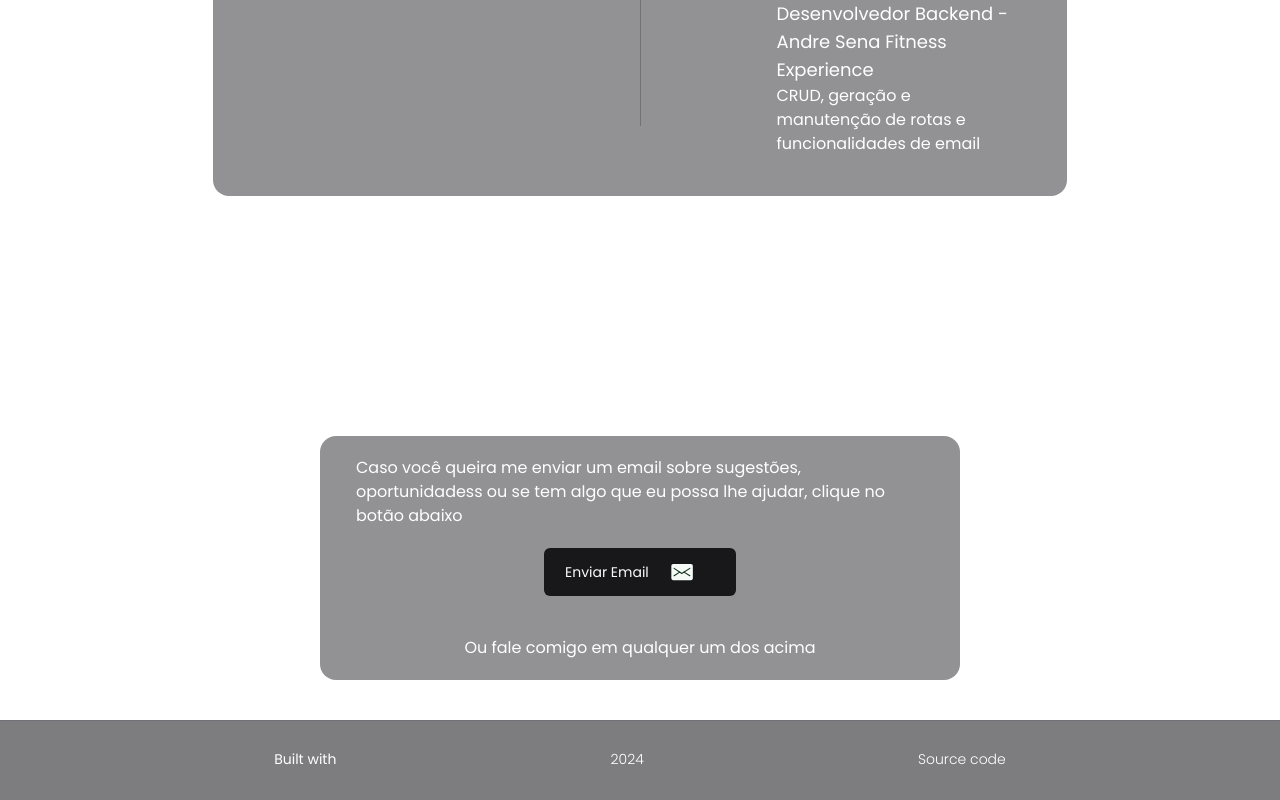
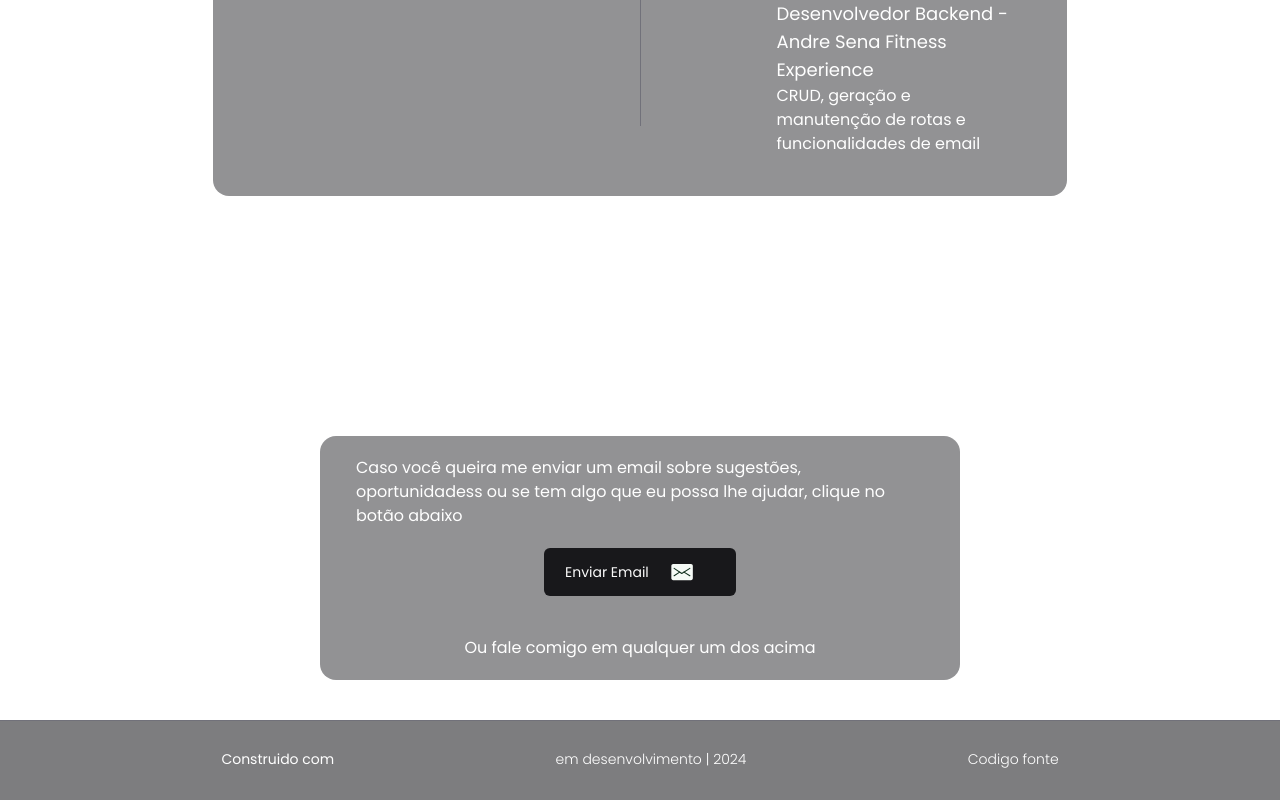
Before and after one commit to rdias66/next-portfolio, a Next.js app: page / in a window 1280 px wide. Shown: the part 3302-4102 px from the top of the page. Built offline with nearby package versions, Linux system fonts and the light colour scheme.

Commit message:
footer text data configured

```diff
--- a/src/app/data/texts-EN.tsx
+++ b/src/app/data/texts-EN.tsx
@@ -122,6 +122,12 @@ const TextsEN = () => {
     bottomContactText: 'Or contact me in any of the above',
   }
 
+  const footerTexts = {
+    hoverCardText: 'Built with',
+    yearStateText: 'in development  |  2024',
+    codeLinkText: 'Source code',
+  }
+
   return {
     headerTexts,
     homeTexts,
@@ -130,6 +136,7 @@ const TextsEN = () => {
     experienceTexts,
     experienceTitle,
     contactTexts,
+    footerTexts,
   }
 }
 
--- a/src/app/data/texts-PT.tsx
+++ b/src/app/data/texts-PT.tsx
@@ -121,6 +121,11 @@ const TextsPT = () => {
     buttonText: 'Enviar Email',
     bottomContactText: 'Ou fale comigo em qualquer um dos acima',
   }
+  const footerTexts = {
+    hoverCardText: 'Construido com',
+    yearStateText: 'em desenvolvimento  |  2024',
+    codeLinkText: 'Codigo fonte',
+  }
 
   return {
     headerTexts,
@@ -130,6 +135,7 @@ const TextsPT = () => {
     experienceTexts,
     experienceTitle,
     contactTexts,
+    footerTexts,
   }
 }
 export default TextsPT
--- a/src/app/page.tsx
+++ b/src/app/page.tsx
@@ -57,7 +57,7 @@ export default function App() {
           />
           <Contact LanguageTextData={pageTexts.contactTexts} />
         </div>
-        <Footer />
+        <Footer LanguageTextData={pageTexts.footerTexts} />
       </div>
     </div>
   )
--- a/src/app/sections/footer.tsx
+++ b/src/app/sections/footer.tsx
@@ -6,14 +6,16 @@ import {
 } from '@/components/ui/hover-card'
 import { Avatar, AvatarFallback, AvatarImage } from '@/components/ui/avatar'
 
-export function Footer() {
+export function Footer({ LanguageTextData }: any) {
   return (
     <div className="mt-10 static bottom-0 w-full h-20  bg-zinc-800 bg-opacity-60 text-white ">
       <Separator className="w-full" orientation="horizontal" />
       <div className="flex flex-row justify-evenly items-center mt-7">
         <HoverCard>
           <HoverCardTrigger asChild>
-            <h4 className="text-white text-sm cursor-default">Built with</h4>
+            <h4 className="text-white text-sm cursor-default">
+              {LanguageTextData.hoverCardText}
+            </h4>
           </HoverCardTrigger>
           <HoverCardContent className="w-80 bg-zinc-900 text-white ">
             <div className="flex flex-col ">
@@ -51,14 +53,16 @@ export function Footer() {
           </HoverCardContent>
         </HoverCard>
 
-        <span className="text-sm font-thin  my-auto ">2024</span>
+        <span className="text-sm font-thin  my-auto ">
+          {LanguageTextData.yearStateText}
+        </span>
         <a
           href="https://www.github.com/rdias66/next-portfolio"
           className="hover:underline hover:underline-offset-2 hover:text-zinc-400  my-auto "
           target="_blank"
           rel="noreferrer"
         >
-          <p className="text-sm font-thin">Source code</p>
+          <p className="text-sm font-thin">{LanguageTextData.codeLinkText}</p>
         </a>
       </div>
     </div>
```
